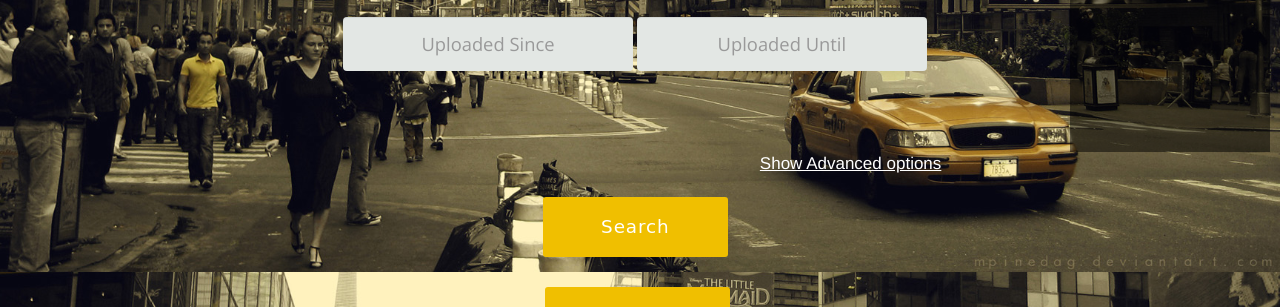
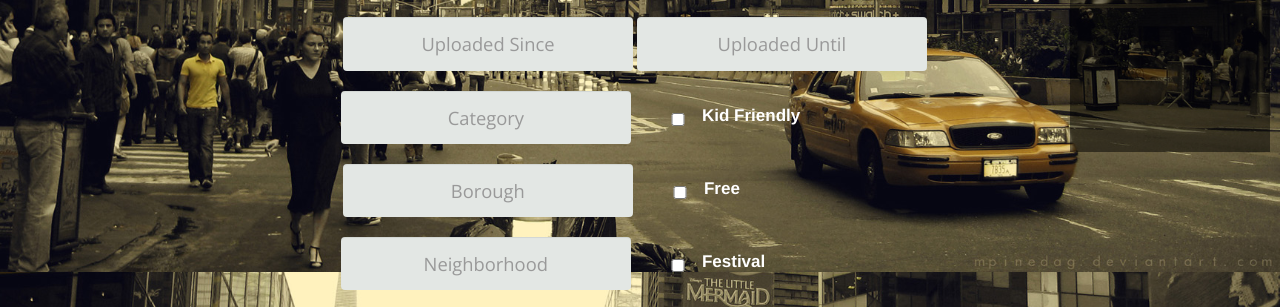
Before and after one commit to shrutika-dasgupta/WhatsUpNYC, a plain HTML site: page index.html in a window 1280 px wide. Both pictures are taken after a click on the button "Show Advanced options". Shown: the part 488-795 px from the top of the page. Drawn offline with nearby package versions, Linux system fonts and the light colour scheme; a web font is replaced by a local one.

Commit message:
Hide/Show Advanced Options - Working

```diff
--- a/index.html
+++ b/index.html
@@ -235,7 +235,7 @@
           </div>
           <div class="row" id="searchButton">
           <br>
-            <button id="advanced-options"class="advanced" onclick="Visibility()" style = " background:none; border:none; margin-left:36%; color: white; font-size: 17px; " ><u>Show Advanced options</u></button>
+            <button id="advanced-options"class="advanced" style = " background:none; border:none; margin-left:36%; color: white; font-size: 17px; " ><u>Show Advanced options</u></button>
           <div class="row">&nbsp</div>
           <input name="pageNumber" id="currentPageNum" hidden="true" role="textbox" type="text" value="1">
           <input type = "button" value="Search" onclick="searchEvents()" class="cform-submit" id="searchButton"
--- a/javascripts/apicall.js
+++ b/javascripts/apicall.js
@@ -940,17 +940,13 @@ function searchEvents() {
     makeVisible();
 });*/
 
+
 $(document).ready(function(){
-  /*function Visibility() {
-  else if($('#advanced-options > u').text() === "Show Advnced Options"){
-    makeInVisible();
-  }
-
-}*/
 
   $("#advanced-options").click(function(){
     var str = $('#advanced-options > u').text();
     console.log(str);
+    makeVisible();
 
     if(str == "Show Advnced Options"){
       makeVisible();
@@ -958,6 +954,7 @@ $("#advanced-options").click(function(){
      if(str == "Hide Advanced Options"){
       makeInVisible();
      }
+  });
 });
 
   function makeVisible() {
@@ -970,7 +967,7 @@ $("#advanced-options").click(function(){
     $('label[for="free"]').show();
     $('label[for="kidFriendly"]').show();
     $('label[for="festival"]').show();
-    $('#advanced-options > u').text("Hide Advnced Options");
+    $('#advanced-options > u').text("Hide Advanced Options");
   }
 
   function makeInVisible() {
@@ -983,6 +980,5 @@ $("#advanced-options").click(function(){
     $('label[for="free"]').hide();
     $('label[for="kidFriendly"]').hide();
     $('label[for="festival"]').hide();
-    $('#advanced-options > u').text("Show Advnced Options");
+    $('#advanced-options > u').text("Show Advanced Options");
   }
-});
```
Lines whose indentation alone changed are shown as unchanged.
